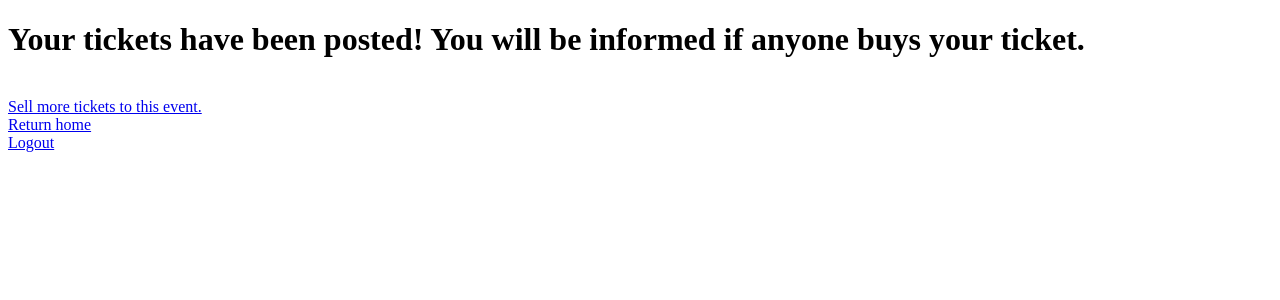
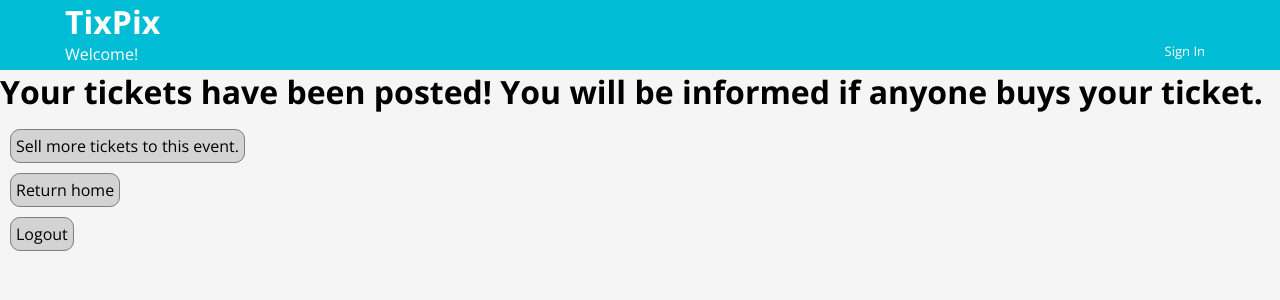
Before and after one commit to jpdoherty90/Project_Week, a Django app: page /ticket_posted/1 in a window 1280 px wide. Shown: the top 300 px of the page. Run offline with Django 3.2, Linux system fonts and the light colour scheme; tables that the repository leaves empty hold one stand-in row (values such as "Sample post").

Commit message:
made individual event page

```diff
--- a/apps/stubhub/static/stubhub/css/style.css
+++ b/apps/stubhub/static/stubhub/css/style.css
@@ -79,3 +79,16 @@ div.nav ul li{
 div.greeting{
     display: inline-block;
 }
+
+.basic_button {
+    background: lightgray;
+    border-radius: 10px;
+    padding: 5px;
+    text-decoration: none;
+    color: black;
+    margin-top: 10px;
+    height: 15px;
+    line-height: 15px;
+    border: 1px solid gray;
+    margin-left: 10px;
+}
--- a/apps/stubhub/templates/stubhub/sell_success.html
+++ b/apps/stubhub/templates/stubhub/sell_success.html
@@ -5,14 +5,22 @@
     <meta name="viewport" content="width=device-width, initial-scale=1.0">
     <meta http-equiv="X-UA-Compatible" content="ie=edge">
     <title>Sell Tickets</title>
+    {% load static %}
+    <link rel="stylesheet" href="{% static 'stubhub/css/style.css' %}" media="screen" title="no title"  charset="utf-8">
 </head>
 <body>
+
+     {% include 'stubhub/snippets/nav.html' %}
+
+
     <h1>Your tickets have been posted! You will be informed if anyone buys your ticket.</h1>
     <br>
-    <a href="/sell/{{event.id}}">Sell more tickets to this event.</a>
+    <a href="/sell/{{event.id}}" class="basic_button">Sell more tickets to this event.</a>
     <br>
-    <a href="/">Return home</a>
     <br>
-    <a href="/log_out">Logout</a>
+    <a href="/" class="basic_button">Return home</a>
+    <br>
+    <br>
+    <a href="/log_out" class="basic_button">Logout</a>
 </body>
 </html>
--- a/apps/stubhub/templates/stubhub/snippets/event_list.html
+++ b/apps/stubhub/templates/stubhub/snippets/event_list.html
@@ -1,6 +1,6 @@
 {% for event in selected_events %}
     <div class='event'>
-        <h3><a href="sell/{{event.id}}">{{event.title}}</a></h3>
+        <h3><a href="event/{{event.id}}">{{event.title}}</a></h3>
         <p>{{event.event_date_time}}</p>
         <p>{{event.venue.name}}</p>
     </div>
--- a/apps/stubhub/urls.py
+++ b/apps/stubhub/urls.py
@@ -12,7 +12,7 @@ urlpatterns = [
     url(r'^sell/(?P<parameter>\d+)$', views.init_sale),
     url(r'^sell/(?P<parameter>\d+)/post_tickets$', views.post_tickets),
     url(r'^ticket_posted/(?P<parameter>\d+)$', views.ticket_posted),
-    url(r'^post_tickets$', views.post_tickets),
     url(r'^search$', views.search_results),
     url(r'^process_search$', views.process_search),
+    url(r'^event/(?P<parameter>\d+)$', views.show_event),
 ]
--- a/apps/stubhub/views.py
+++ b/apps/stubhub/views.py
@@ -24,7 +24,6 @@ def index(request):
         'selected_events': all_events,
         'categories': categories
     }
-
 
     return render(request, 'stubhub/home.html', context)
 
@@ -166,8 +165,6 @@ def ticket_posted(request, parameter):
     return render(request, 'stubhub/sell_success.html', context)
 
 
-
-
 #-----------------------------------------------------------------
 #-----------------------------------------------------------------
 
@@ -233,3 +230,22 @@ def process_search(request):
         return redirect('/search')
     else:
         return redirect('/')
+
+
+#-----------------------------------------------------------------
+#-----------------------------------------------------------------
+
+
+def show_event(request, parameter):
+
+    event = Event.objects.get(id=parameter)
+
+    context = {
+        "event": event,
+    }
+
+    return render(request, 'stubhub/show_event.html', context)
+
+
+#-----------------------------------------------------------------
+#-----------------------------------------------------------------
```
Also changed, not shown: apps/stubhub/templates/stubhub/show_event.html (added, +34 -0 lines).
